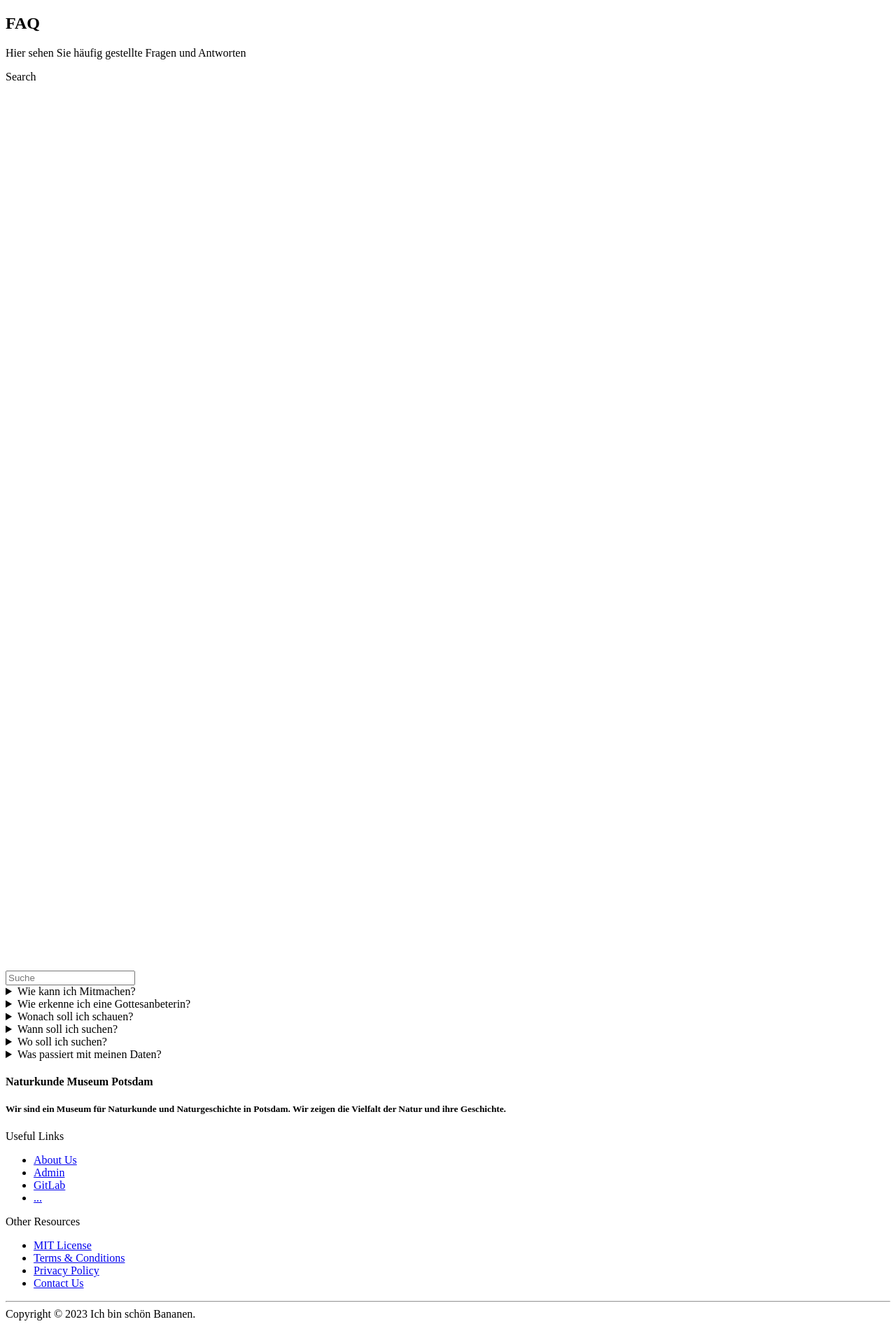
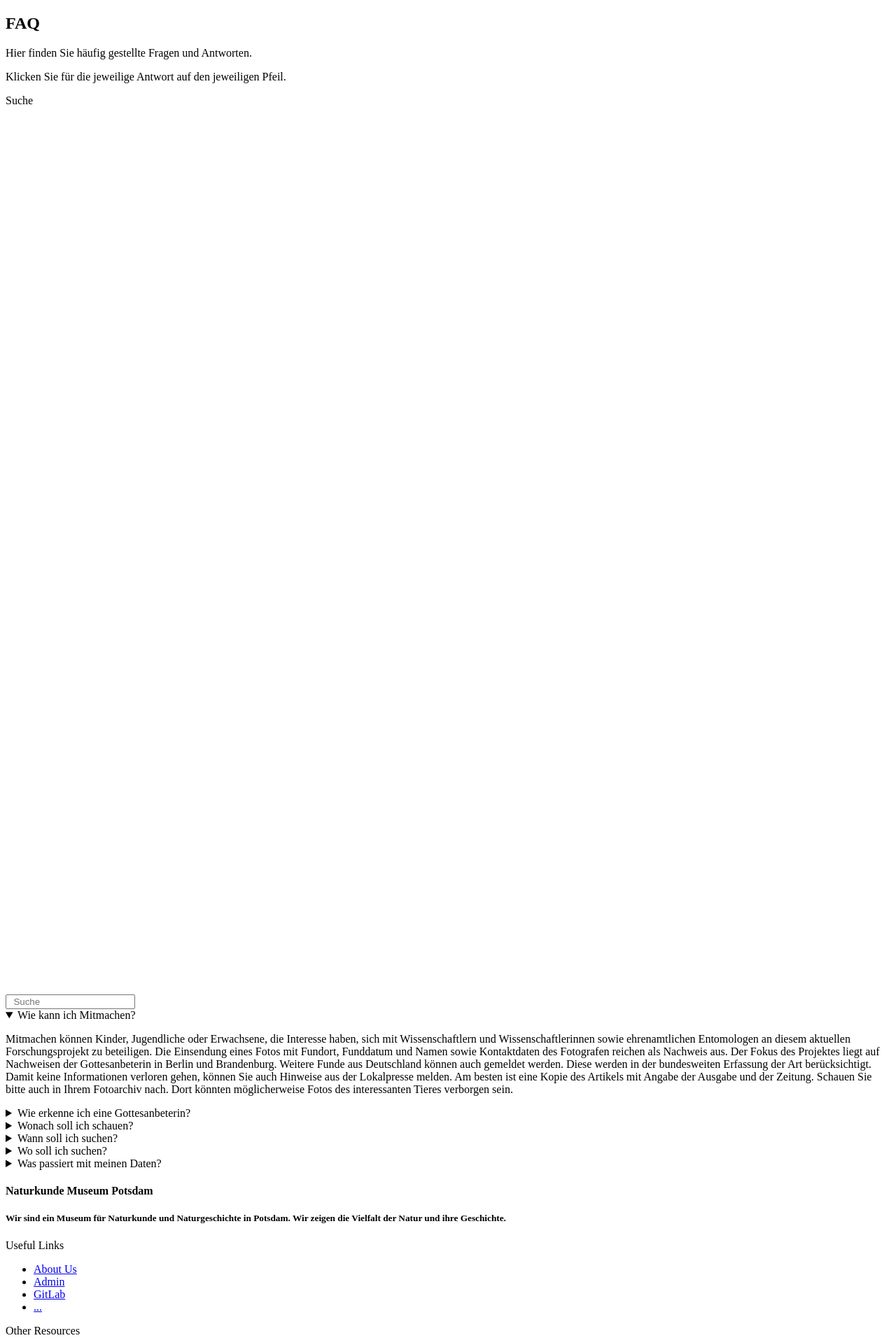
Before and after one commit to opendata-apps/mantis, a Python web app: template src/mantis/mantis/templates/faq.jinja2 in a window 1280 px wide. Shown: the part 151-2063 px from the top of the page at 70% size. Before the commit the page ends 2038 px from the top, so only its background shows below. Run offline with Jinja, Linux system fonts and the light colour scheme; the template is opened without the code that fills it, so the values that code supplies are empty.

Commit message:
FAQ Fragen überarbeitet und formatiert

```diff
--- a/src/mantis/development.ini
+++ b/src/mantis/development.ini
@@ -37,7 +37,7 @@ file_template = %%(year)d%%(month).2d%%(day).2d_%%(rev)s
 
 [server:main]
 use = egg:waitress#main
-listen = 10.128.201.112:6544
+listen = localhost:6544
 
 ###
 # logging configuration
--- a/src/mantis/mantis/templates/faq.jinja2
+++ b/src/mantis/mantis/templates/faq.jinja2
@@ -2,29 +2,32 @@
 
 {% block title %}FAQ{% endblock title %}
 
-{% block text %}Hier sehen Sie häufig gestellte Fragen und Antworten{%endblock text%}
+{% block text %}
+<p>Hier finden Sie häufig gestellte Fragen und Antworten.</p>
+<p>Klicken Sie für die jeweilige Antwort auf den jeweiligen Pfeil.</p>
+{%endblock text%}
 
 {% block content %}
-<div class="flex justify-center my-8">
-  <div class="w-full md:w-1/2 lg:w-1/3">
+<div class="flex justify-center my-10">
+  <div class="w-full md:w-1/2 lg:w-1/2">
     <label class="relative block">
-      <span class="sr-only">Search</span>
+      <span class="sr-only">Suche</span>
       <span class="absolute inset-y-10 left-10 flex items-center pl-2">
         <svg class="h-5 w-5 fill-slate-300" viewBox="0 0 20 20"><!-- ... --></svg>
       </span>
-      <input class="placeholder:italic placeholder:text-slate-300 block bg-white w-full border border-slate-200 rounded-md py-2 pl-9 pr-3 shadow-sm focus:outline-none focus:border-sky-400 focus:ring-sky-400 focus:ring-1 sm:text-sm" placeholder="Suche" type="text" name="suche"/>
+      <input class="placeholder:italic placeholder:text-slate-300 block bg-white w-full border border-slate-200 rounded-md py-2 pl-9 pr-3 shadow-sm focus:outline-none focus:border-sky-400 focus:ring-sky-400 focus:ring-1 sm:text-sm" placeholder="  Suche" type="text" name="suche"/>
     </label>
   </div>
 </div>
 
-<div class="container mx-auto px-4 py-8">
-    <div class="flex flex-wrap -mx-2">
-        <div class="w-full md:w-1/2 lg:w-1/3 px-2 mb-4">
-            <details class="open:bg-white dark:open:bg-slate-900 open:ring-1 open:ring-black/5 dark:open:ring-white/10 open:shadow-lg p-6 rounded-lg" close>
-                <summary class="text-sm leading-6 text-slate-900 dark:text-white font-semibold select-none">
+<div class="container mx-auto px-4 py-2">
+    <div class="flex flex-wrap">
+        <div class="px-2 mb-4">
+            <details class="open:bg-white dark:open:bg-slate-900 open:ring-1 open:ring-black/5 dark:open:ring-white/10 open:shadow-lg p-6 rounded-lg" open>
+                <summary class="text-3xl font-bold text-green-700 text-sm leading-10 text-slate-900 dark:text-white font-semibold select-none">
                   Wie kann ich Mitmachen?
                 </summary>
-                <div class="mt-3 text-sm leading-6 text-slate-600 dark:text-slate-400">
+                <div class="text-2xl leading-10 mt-3 text-sm leading-6 text-slate-600 dark:text-slate-400">
                     <p>Mitmachen können Kinder, Jugendliche oder Erwachsene, die Interesse haben, sich mit Wissenschaftlern
                     und Wissenschaftlerinnen sowie ehrenamtlichen Entomologen an diesem aktuellen Forschungsprojekt zu beteiligen.
                     Die Einsendung eines Fotos mit Fundort, Funddatum und Namen sowie Kontaktdaten des Fotografen reichen als
@@ -36,10 +39,10 @@
                 </div>
             </details>
             <details class="open:bg-white dark:open:bg-slate-900 open:ring-1 open:ring-black/5 dark:open:ring-white/10 open:shadow-lg p-6 rounded-lg" close>
-                <summary class="text-sm leading-6 text-slate-900 dark:text-white font-semibold select-none">
+                <summary class="text-3xl font-bold text-green-700 text-sm leading-10 text-slate-900 dark:text-white font-semibold select-none">
                Wie erkenne ich eine Gottesanbeterin?
              </summary>
-                <div class="mt-3 text-sm leading-6 text-slate-600 dark:text-slate-400">
+                <div class="text-2xl leading-10 mt-3 text-sm leading-6 text-slate-600 dark:text-slate-400">
                     <p>Die Europäische Gottesanbeterin (Mantis religiosa) ist die einzige Art in der Insektenordnung der Fangschrecken
                     in Deutschland. Man kann sie eigentlich nicht mit anderen Insekten verwechseln. Sie sind grün bis bräunlich gefärbt.
                     Gottesanbeterinnen besitzen einen sehr wendigen dreieckigen Kopf. Das auffälligste Merkmal sind aber die Vorderbeine,
@@ -52,10 +55,10 @@
                 </div>
             </details>
             <details class="open:bg-white dark:open:bg-slate-900 open:ring-1 open:ring-black/5 dark:open:ring-white/10 open:shadow-lg p-6 rounded-lg" close>
-                <summary class="text-sm leading-6 text-slate-900 dark:text-white font-semibold select-none">
+                <summary class="text-3xl font-bold text-green-700 text-sm leading-10 text-slate-900 dark:text-white font-semibold select-none">
                Wonach soll ich schauen?
              </summary>
-                <div class="mt-3 text-sm leading-6 text-slate-600 dark:text-slate-400">
+                <div class="text-2xl leading-10 mt-3 text-sm leading-6 text-slate-600 dark:text-slate-400">
                     <p>Jegliche Nachweise der gut getarnten Lauerjägerin im Jahresverlauf sind für die Wissenschaft interresant. Neben Nymphen
                     und erwachsenen Tieren sind die Eigelege (Ootheken) ein wichtiger Hinweis auf die Fortpflanzung (Reproduktion) der Art im
                     Gebiet. Die Ootheken sind bis zu 4,5 Zentimeter lange, ein Zentimeter breite und 1 Zentimeter hohe Eipakete. Die Eier werden
@@ -63,10 +66,10 @@
                 </div>
             </details>
             <details class="open:bg-white dark:open:bg-slate-900 open:ring-1 open:ring-black/5 dark:open:ring-white/10 open:shadow-lg p-6 rounded-lg" close>
-                <summary class="text-sm leading-6 text-slate-900 dark:text-white font-semibold select-none">
+                <summary class="text-3xl font-bold text-green-700 text-sm leading-10 text-slate-900 dark:text-white font-semibold select-none">
                Wann soll ich suchen?
              </summary>
-                <div class="mt-3 text-sm leading-6 text-slate-600 dark:text-slate-400">
+                <div class="text-2xl leading-10 mt-3 text-sm leading-6 text-slate-600 dark:text-slate-400">
                     <p>Für eine gezielte Suche nach erwachsenen Gottesanbeterinnen sind die Monate August und September am besten geeignet. Ootheken
                     können das ganze Jahr gefunden werden. Sie sind sehr resistent und auch nach dem Schlupf noch einige Jahre vorhanden.
                     Die Nymphen schlüpfen zwischen Mai und Juni. Die winzigen wenige Millimeter großen Schlüpflinge zu finden, ist wenig erfolgsversprechend.
@@ -75,10 +78,10 @@
                 </div>
             </details>
             <details class="open:bg-white dark:open:bg-slate-900 open:ring-1 open:ring-black/5 dark:open:ring-white/10 open:shadow-lg p-6 rounded-lg" close>
-                <summary class="text-sm leading-6 text-slate-900 dark:text-white font-semibold select-none">
+                <summary class="text-3xl font-bold text-green-700 text-sm leading-10 text-slate-900 dark:text-white font-semibold select-none">
                Wo soll ich suchen?
              </summary>
-                <div class="mt-3 text-sm leading-6 text-slate-600 dark:text-slate-400">
+                <div class="text-2xl leading-10 mt-3 text-sm leading-6 text-slate-600 dark:text-slate-400">
                     <p>Die Europäische Gottesanbeterin ist eine Wärme und Sonne liebende Art. Sie kommt in gut besonntem Trockenrasenoffenland mit geringem Strauchbewuchs
                     vor. Sie lebt im hohen Gras, an Stauden aber auch auf dem Boden. In Berlin und Brandenburg wurde die Art z.B. auf Brachen, an stillgelegten Bahntrassen,
                     auf Truppenübungsplätzen und auf alten Tagebauflächen nachgewiesen. Die Nymphen kommen im gleichen Habitat vor und führen dieselbe Lebensweise wie
@@ -88,10 +91,10 @@
                 </div>
             </details>
             <details class="open:bg-white dark:open:bg-slate-900 open:ring-1 open:ring-black/5 dark:open:ring-white/10 open:shadow-lg p-6 rounded-lg" close>
-                <summary class="text-sm leading-6 text-slate-900 dark:text-white font-semibold select-none">
+                <summary class="text-3xl font-bold text-green-700 text-sm leading-10 text-slate-900 dark:text-white font-semibold select-none">
                Was passiert mit meinen Daten?
              </summary>
-                <div class="mt-3 text-sm leading-6 text-slate-600 dark:text-slate-400">
+                <div class="text-2xl leading-10 mt-3 text-sm leading-6 text-slate-600 dark:text-slate-400">
                     <p>Im Naturkundemuseum Potsdam werden die Meldungen in einer Datenbank erfasst. Gemeinsam mit den Mantidenfreunden Berlin-Brandenburg
                     werden anschließend Verbreitungskarten erstellt. Anhand der Karten kann die Ausbreitung der Art über die Jahre hinweg nachverfolgt werden.</p>
                 </div>
```
